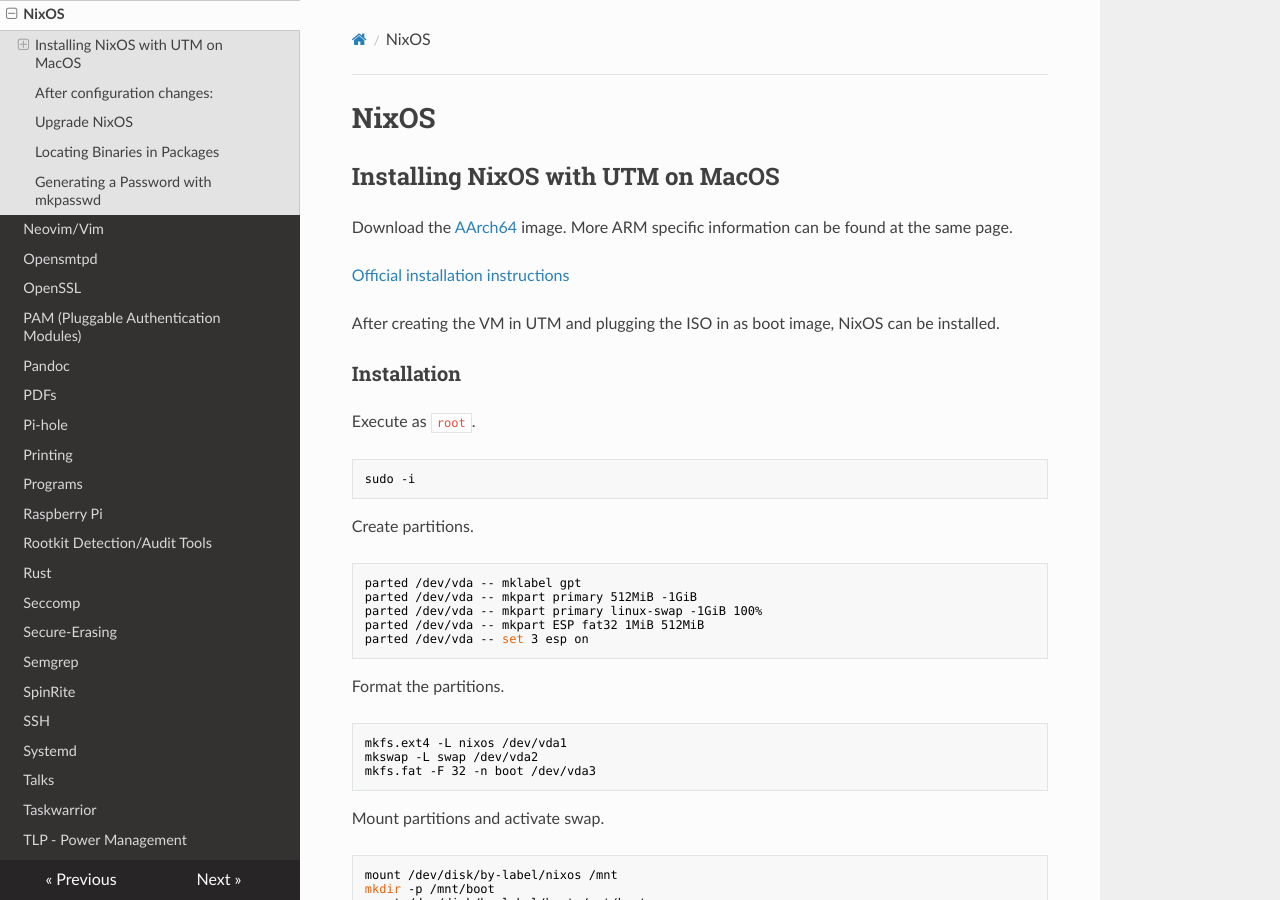
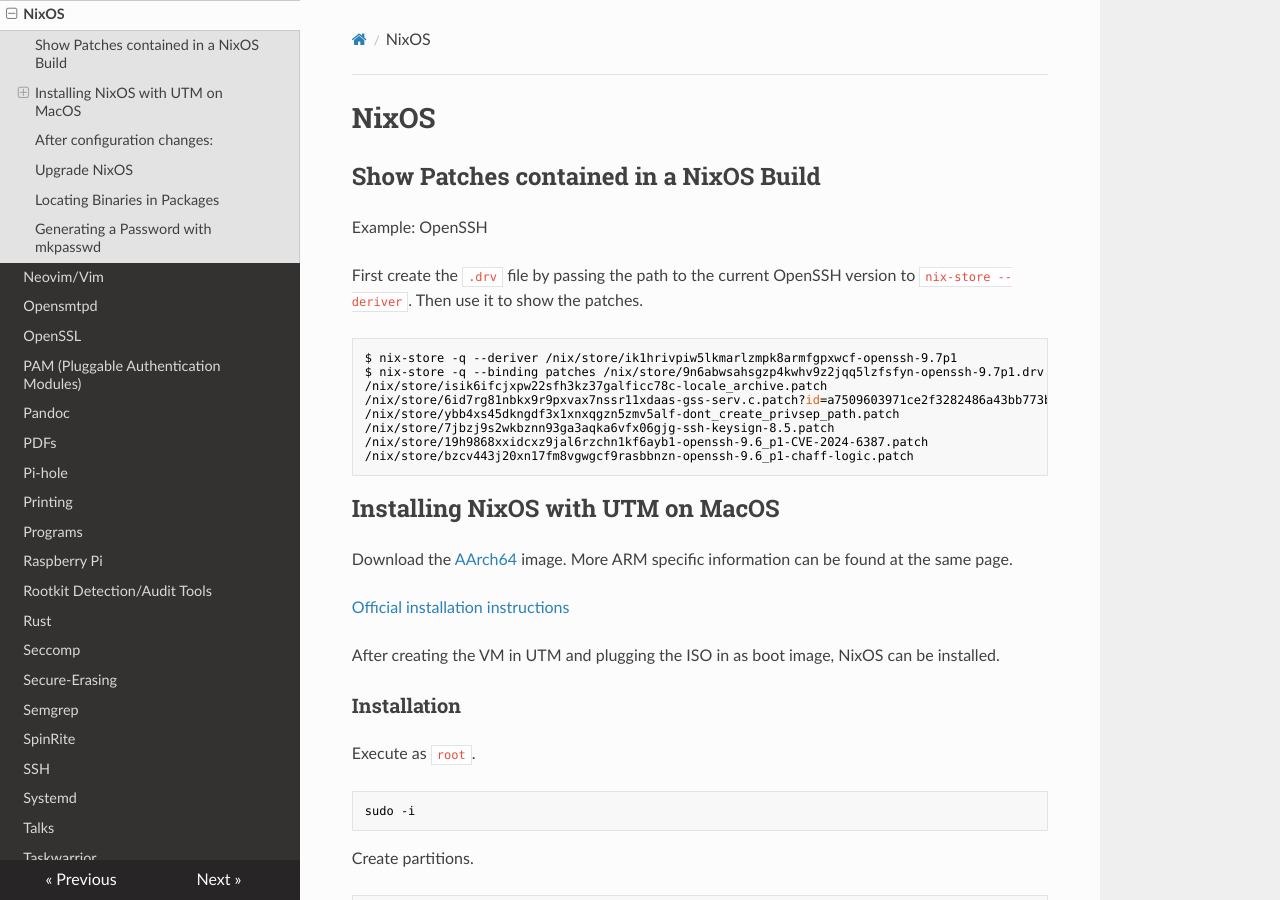
Before and after one commit to Maaxxs/wiki, an MkDocs documentation site: the page built from docs/nixos.md, in a window 1280 px wide and 900 px high. Built offline with MkDocs 1.6.1, drawn with Linux system fonts in a browser that asks for light colours; nearby versions of some CDN libraries.

Commit message:
nixos: show patches of package from NixOS derivation

````diff
--- a/docs/nixos.md
+++ b/docs/nixos.md
@@ -1,4 +1,22 @@
 # NixOS
+
+## Show Patches contained in a NixOS Build
+
+Example: OpenSSH
+
+First create the `.drv` file by passing the path to the current OpenSSH
+version to `nix-store --deriver`. Then use it to show the patches.
+
+```
+$ nix-store -q --deriver /nix/store/ik1hrivpiw5lkmarlzmpk8armfgpxwcf-openssh-9.7p1
+$ nix-store -q --binding patches /nix/store/9n6abwsahsgzp4kwhv9z2jqq5lzfsfyn-openssh-9.7p1.drv | tr ' ' '\n' | cat
+/nix/store/isik6ifcjxpw22sfh3kz37galficc78c-locale_archive.patch
+/nix/store/6id7rg81nbkx9r9pxvax7nssr11xdaas-gss-serv.c.patch?id=a7509603971ce2f3282486a43bb773b1b522af83
+/nix/store/ybb4xs45dkngdf3x1xnxqgzn5zmv5alf-dont_create_privsep_path.patch
+/nix/store/7jbzj9s2wkbznn93ga3aqka6vfx06gjg-ssh-keysign-8.5.patch
+/nix/store/19h9868xxidcxz9jal6rzchn1kf6ayb1-openssh-9.6_p1-CVE-2024-6387.patch
+/nix/store/bzcv443j20xn17fm8vgwgcf9rasbbnzn-openssh-9.6_p1-chaff-logic.patch
+```
 
 ## Installing NixOS with UTM on MacOS
 
````
